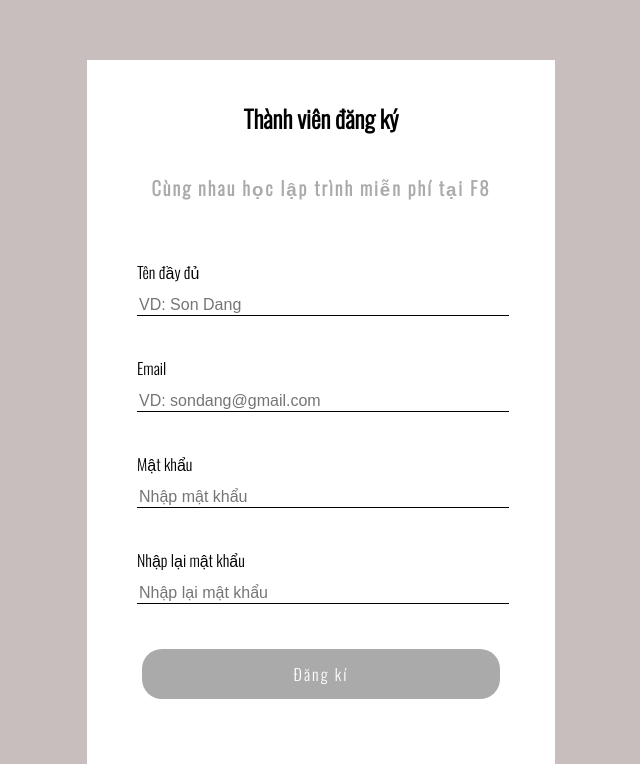
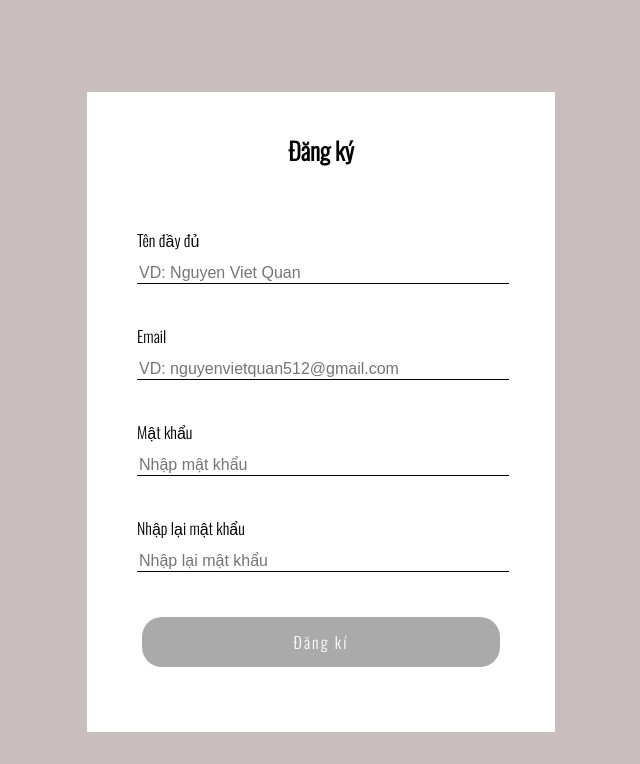
Before and after one commit to Quannguyen830/Validation_Form_new, a plain HTML site: page index.html in a window 1280 px wide. Shown: the part 196-960 px from the top of the page, without its empty margins (327-967 px from the left). Drawn offline with nearby package versions, Linux system fonts and the light colour scheme; a web font is replaced by a local one.

Commit message:
Update index.html

```diff
--- a/index.html
+++ b/index.html
@@ -4,7 +4,7 @@
     <meta charset="UTF-8">
     <meta http-equiv="X-UA-Compatible" content="IE=edge">
     <meta name="viewport" content="width=device-width, initial-scale=1.0">
-    <title>Document</title>
+    <title>Validation Form</title>
     <style>
         @import url('https://fonts.googleapis.com/css2?family=Hahmlet:wght@100&family=Oswald:wght@300&display=swap');
 
@@ -102,18 +102,18 @@
     <div class="container">
         <form action="" method="POST" class="main-form">
             <div class="title">
-                <h2>Thành viên đăng ký</h2>
-                <h3>Cùng nhau học lập trình miễn phí tại F8</h3>
+                <h2>Đăng ký</h2>
+<!--                 <h3>Cùng nhau học lập trình miễn phí tại F8</h3> -->
             </div>
             <div class="form">
                 <div class="form-group">
                     <p class="info">Tên đầy đủ</p>
-                    <input name="name" type="text" id="name" placeholder="VD: Son Dang" >
+                    <input name="name" type="text" id="name" placeholder="VD: Nguyen Viet Quan" >
                     <span class="form-message"></span>
                 </div>
                 <div class="form-group">
                     <p class="info">Email</p>
-                    <input name="email" type="text" id="email" placeholder="VD: sondang@gmail.com">
+                    <input name="email" type="text" id="email" placeholder="VD: nguyenvietquan512@gmail.com">
                     <span class="form-message"></span>
                 </div>
                 <div class="form-group">
```
